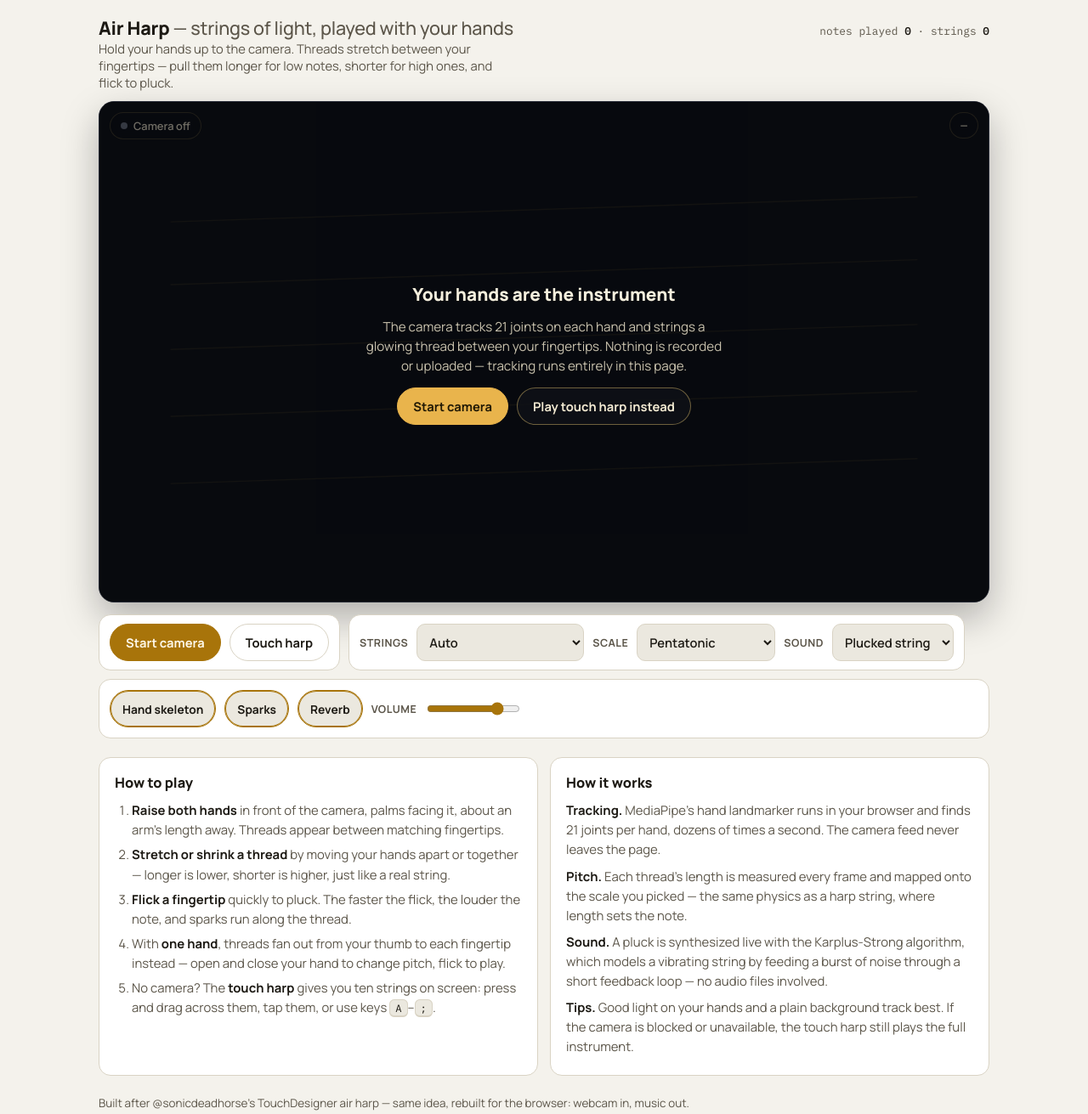
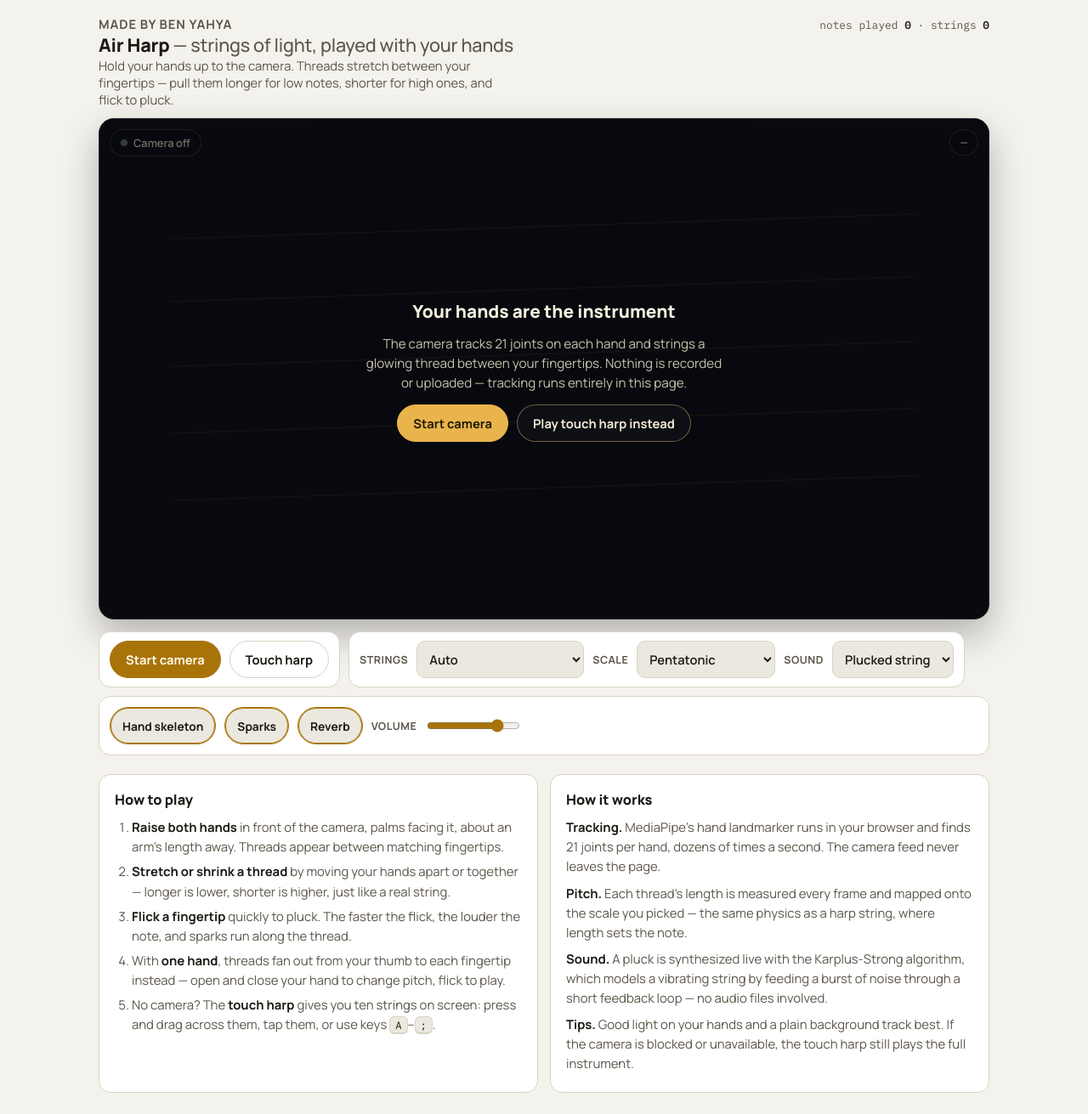
Before and after one commit to Benyahya7/air-harp, a plain HTML site: page index.html in a window 1280 px wide. Shown: the whole page at 85% size. Drawn offline with Linux system fonts and the light colour scheme.

Commit message:
Remove footer credit, add Made by Ben Yahya byline

```diff
--- a/index.html
+++ b/index.html
@@ -59,6 +59,10 @@
       .topbar {
         display: flex; align-items: baseline; justify-content: space-between;
         gap: 12px; flex-wrap: wrap; margin-bottom: 12px;
+      }
+      .byline {
+        font-size: 0.82rem; font-weight: 700; letter-spacing: 0.06em; text-transform: uppercase;
+        color: var(--gold); margin: 0 0 6px;
       }
       .topbar h1 {
         font-size: 1.35rem; font-weight: 800; letter-spacing: -0.01em; margin: 0;
@@ -206,6 +210,7 @@
     <div class="wrap">
       <div class="topbar">
         <div>
+          <p class="byline">Made by Ben Yahya</p>
           <h1>Air Harp <span class="thin">— strings of light, played with your hands</span></h1>
           <p>Hold your hands up to the camera. Threads stretch between your fingertips — pull them longer for low notes, shorter for high ones, and flick to pluck.</p>
         </div>
@@ -287,9 +292,7 @@
         </section>
       </div>
 
-      <footer>
-        Built after @sonicdeadhorse's TouchDesigner air harp — same idea, rebuilt for the browser: webcam in, music out.
-      </footer>
+
     </div>
 
     <script>
```
